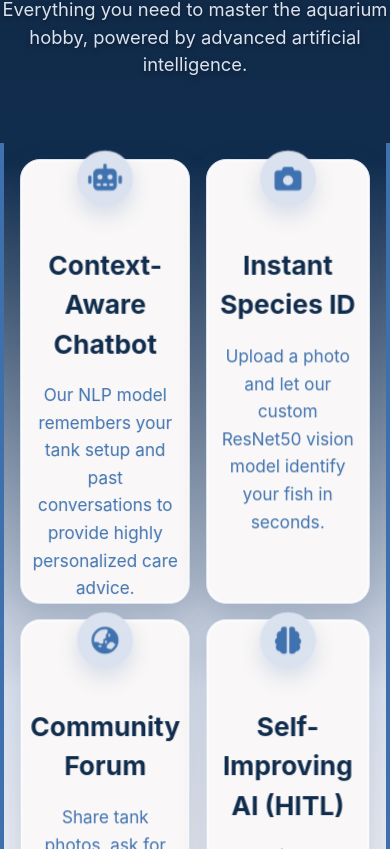
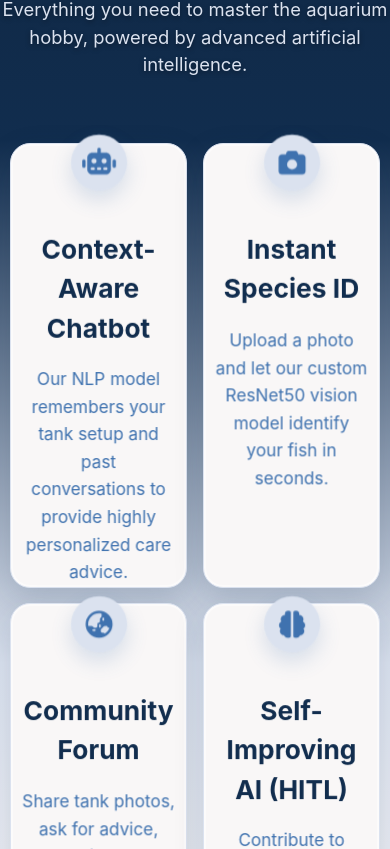
Before and after one commit to wafflesgod/FishSight, a React (Vite) app in the folder FishSight/: page / in a window 390 px wide. Shown: the part 1495-2344 px from the top of the page. Built offline with nearby package versions, Linux system fonts and the light colour scheme; no server answers.

Commit message:
update requirements & view

```diff
--- a/FishSight/src/pages/Homepage.css
+++ b/FishSight/src/pages/Homepage.css
@@ -416,9 +416,10 @@ html, body {
   /* Stack 3D Cards */
   .features-grid-3d {
     gap: 1rem;
-    border-left: 4px solid #3F72AF; /* Left bar */
-    border-right: 4px solid #3F72AF; /* Right bar */
-    padding: 1rem;
+    padding: 0 10px; /* Small safe padding so cards don't touch screen edges */
+    border: none;    /* Remove the side bars */
+    width: 100%;     /* Ensure it takes full width */
+    box-sizing: border-box; /* Prevent padding from causing overflow */
   }
 
   .tilt-card-inner { padding: 1rem; }
```
Also changed, not shown: FishSight/src/backend/requirements.txt.
